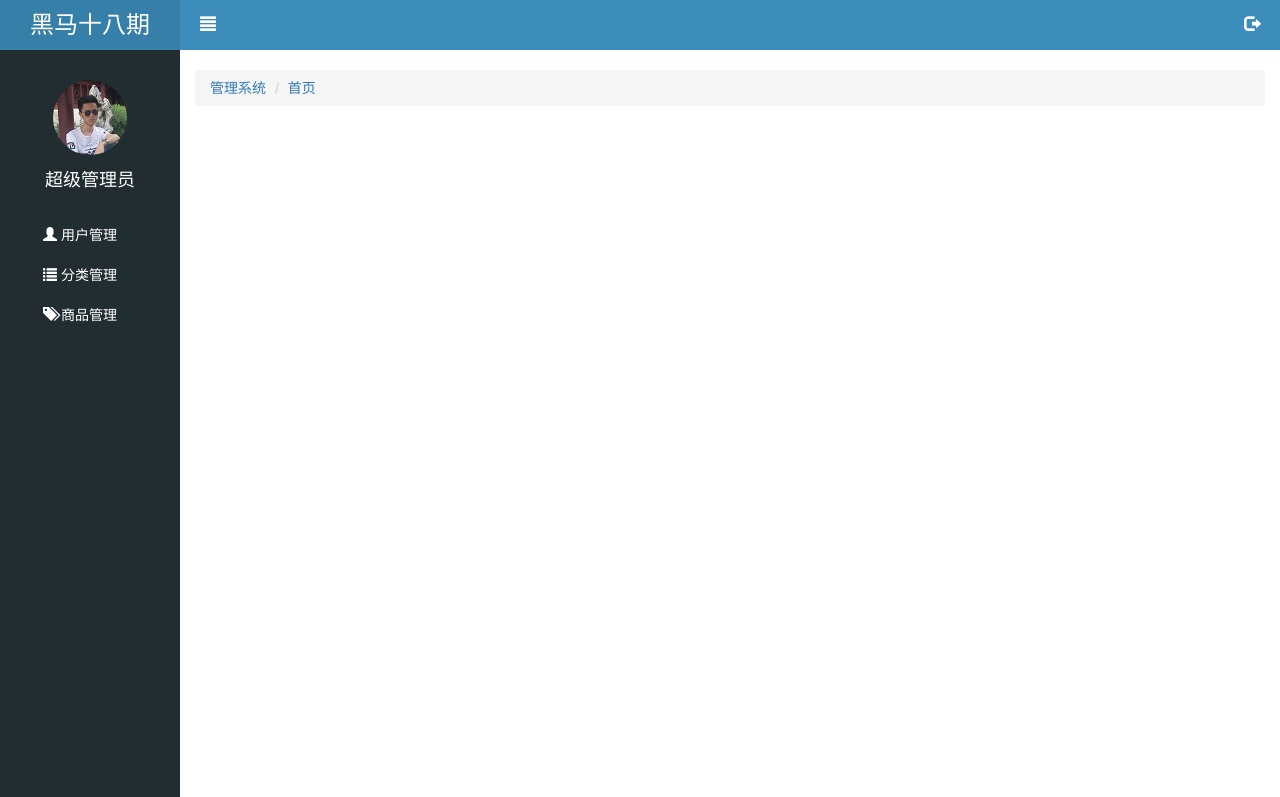
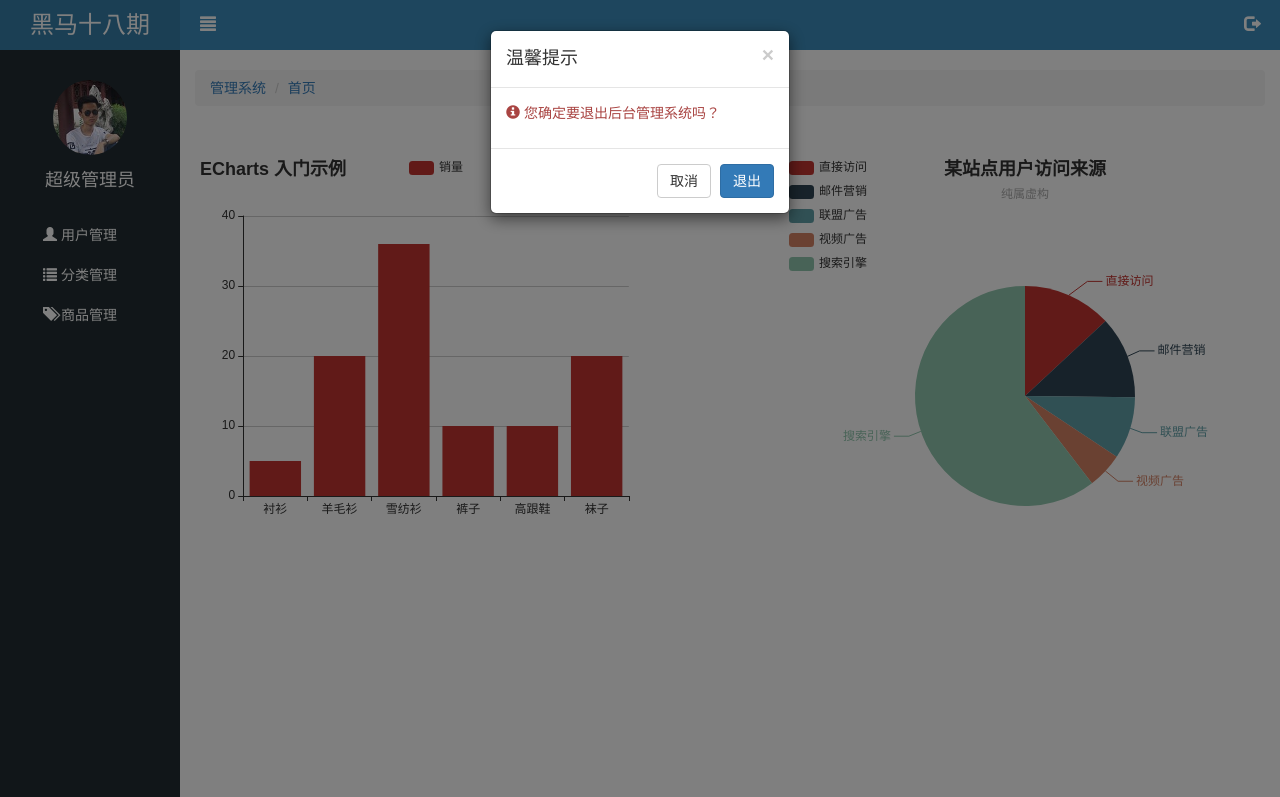
Before and after one commit to doujintao/letao, a website: page public/back/index.html in a window 1280 px wide. Both pictures are taken after a click on the link 1252 px from the left and 25 px from the top of the page. Shown: the top 797 px of the page. Drawn offline with Linux system fonts and the light colour scheme.

Commit message:
模态框样式完成

```diff
--- a/public/back/css/common.css
+++ b/public/back/css/common.css
@@ -90,7 +90,9 @@ a, a:link, a:visited, a:hover, a:active {
     color: #ffffff;
     font-size: 16px;
 }
-
+.lt_content {
+    margin-top:50px;
+}
 .lt_content .charts_1,
 .lt_content .charts_2 {
     width: 45%;
--- a/public/back/index.html
+++ b/public/back/index.html
@@ -62,15 +62,34 @@
         <li><a href="#">管理系统</a></li>
         <li><a href="#">首页</a></li>
       </ol>
+
+      <!--内容-->
+      <div class="lt_content">
+        <div class="charts_1 pull-left"></div>
+        <div class="charts_2 pull-right"></div>
+      </div>
     </div>
-  </div>
-  <!--内容-->
-  <div class="lt_content">
-    <div class="charts_1 pull-left">11</div>
-    <div class="charts_2 pull-right">22</div>
   </div>
 
 
+  <!--退出登录的模态框-->
+  <div class="modal fade" id="logoutModal" tabindex="-1">
+    <div class="modal-dialog modal-sm">
+      <div class="modal-content">
+        <div class="modal-header">
+          <button type="button" class="close" data-dismiss="modal" aria-label="Close"><span aria-hidden="true">&times;</span></button>
+          <h4 class="modal-title">温馨提示</h4>
+        </div>
+        <div class="modal-body">
+          <p class="text-danger"><span class="glyphicon glyphicon-info-sign"></span> 您确定要退出后台管理系统吗？</p>
+        </div>
+        <div class="modal-footer">
+          <button type="button" class="btn btn-default" data-dismiss="modal">取消</button>
+          <button type="button" class="btn btn-primary">退出</button>
+        </div>
+      </div><!-- /.modal-content -->
+    </div><!-- /.modal-dialog -->
+  </div><!-- /.modal -->
 
 
 
--- a/public/back/js/common.js
+++ b/public/back/js/common.js
@@ -35,4 +35,12 @@ $(function(){
     //让main的padding-left:0
     $('.lt_main').toggleClass("now");
   })
+
+  //退出功能
+  $(".icon_logout").on("click", function () {
+    //显示模态框
+    $("#logoutModal").modal("show");
+
+  });
+
 })
--- a/public/back/js/index.js
+++ b/public/back/js/index.js
@@ -2,7 +2,8 @@
  * Created by Administrator on 2018/3/3.
  */
 ;$(function(){
-  var myChart = echarts.init(document.querySelector('.charts_1'));
+  var myChart = echarts.init(document.querySelector(".charts_1"));
+  var myChart2 = echarts.init(document.querySelector(".charts_2"));
 
   // 指定图表的配置项和数据
   var option = {
@@ -24,6 +25,45 @@
     }]
   };
 
+  var option2 = {
+    title : {
+      text: '某站点用户访问来源',
+      subtext: '纯属虚构',
+      x:'center'
+    },
+    tooltip : {
+      trigger: 'item',
+      formatter: "{a} <br/>{b} : {c} ({d}%)"
+    },
+    legend: {
+      orient: 'vertical',
+      left: 'left',
+      data: ['直接访问','邮件营销','联盟广告','视频广告','搜索引擎']
+    },
+    series : [
+      {
+        name: '访问来源',
+        type: 'pie',
+        radius : '55%',
+        center: ['50%', '60%'],
+        data:[
+          {value:335, name:'直接访问'},
+          {value:310, name:'邮件营销'},
+          {value:234, name:'联盟广告'},
+          {value:135, name:'视频广告'},
+          {value:1548, name:'搜索引擎'}
+        ],
+        itemStyle: {
+          emphasis: {
+            shadowBlur: 10,
+            shadowOffsetX: 0,
+            shadowColor: 'rgba(0, 0, 0, 0.5)'
+          }
+        }
+      }
+    ]
+  };
   // 使用刚指定的配置项和数据显示图表。
   myChart.setOption(option);
+  myChart2.setOption(option2);
 });
```
